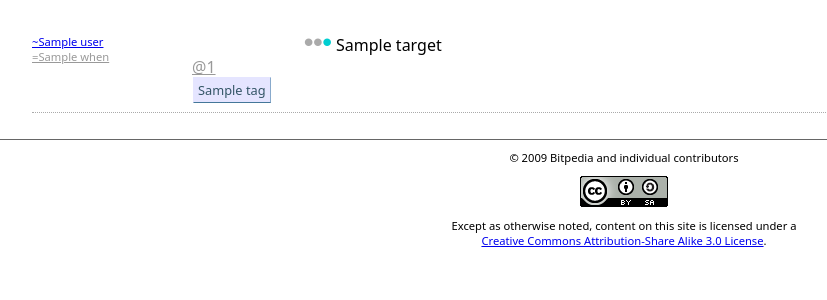
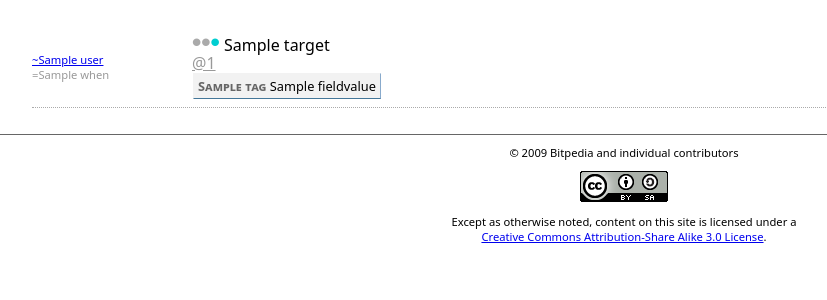
Before and after one commit to bitpedia/mediatagi, a Django app: template django/templates/log.html in a window 1280 px wide. Shown: the part 59-359 px from the top of the page, without its empty margins (16-843 px from the left). Run offline with Django 3.2, Linux system fonts and the light colour scheme; the template is opened without the code that fills it: most values are stand-ins (such as "Sample title", 1, 10 or a date in 2020).

Commit message:
tvents.css, log.html     improve log appearance across browsers

```diff
--- a/django/s/tvents.css
+++ b/django/s/tvents.css
@@ -30,7 +30,8 @@ ul.smInlineNames {
  list-style-type:none;
  display:inline;
  margin:0px;
- padding:0px;
+ xpadding-left:10em;
+ padding:0;
  position:relative;
 }
 
@@ -65,6 +66,7 @@ ul.smInlineNames:hover .defaultname {
 
 .tvnames {
  padding-left:10em;
+ display:block;
 }
 
 
@@ -109,6 +111,11 @@ ul.tventlog {
 
 .tvwhen {
   color:#999;
+  text-decoration:none;
+}
+
+.tvwhen:hover {
+ text-decoration:underline;
 }
 
 .tagsarea {
@@ -125,8 +132,8 @@ ul.tventlog {
   line-height:2;
   margin:2px 1px;
   padding:3px 4px;
+  white-space:nowrap;
   text-decoration:none;
-  white-space:nowrap;
   background-color:#e5e5ff;
   color:#356;
 }
@@ -275,3 +282,30 @@ li.hoverzone:hover .hover {
  position:relative;
  top:-0.1ex;
 }
+
+.fieldtag {
+ background-color:#f2f2f2;
+ text-decoration:none;
+  border-bottom:1px solid #479;
+  border-right:1px solid #8AC;
+  border-top:1px solid transparent;
+  border-left:1px solid transparent;
+  font-size:80%;
+  font-size:80%;
+  line-height:2;
+  margin:2px 1px;
+  padding:3px 4px;
+  white-space:nowrap;
+  color:black;
+}
+
+.fieldtagname {
+ xfont-family:monospace;
+ font-variant:small-caps;
+ font-weight:bold;
+ color:#666;
+}
+
+.fieldtagvalue {
+
+}
--- a/django/templates/log.html
+++ b/django/templates/log.html
@@ -4,7 +4,7 @@
 
 {% block headerText %}
 
-/ log {% if tag %}/ {{ tag }} {% endif %} <span class='tick'>through {{ until }}</span>
+/ log {% if tag %}/ {{ tag }} {% endif %} {% if until %}<span class='tick'>through {{ until }}</span> {% endif %}
 
 {% endblock %}
 
@@ -25,8 +25,18 @@
        <a class='tvwhat' href='/summary/@{{ tvent.target_id }}'>@{{ tvent.target_id }}</a>
        <span class='tagsarea'>
        {% for tag in tvent.tags %}
-         <a href="#" class='tag'>{{ tag }}</a>
+         {% if tag.fieldname %}
+       {% spaceless %}
+          <a class='fieldtag' href="#">
+           <span class='fieldtagname'>{{ tag.fieldname }} </span>
+           <span class='fieldtagvalue'>{{ tag.fieldvalue}}</span>
+	  </a>
+       {% endspaceless %}
+	 {% else %}
+          <a href="#" class='tag'>{{ tag }}</a>
+         {% endif %}
        {% endfor %}
+
        </span>
      </span>
     </li>
```
